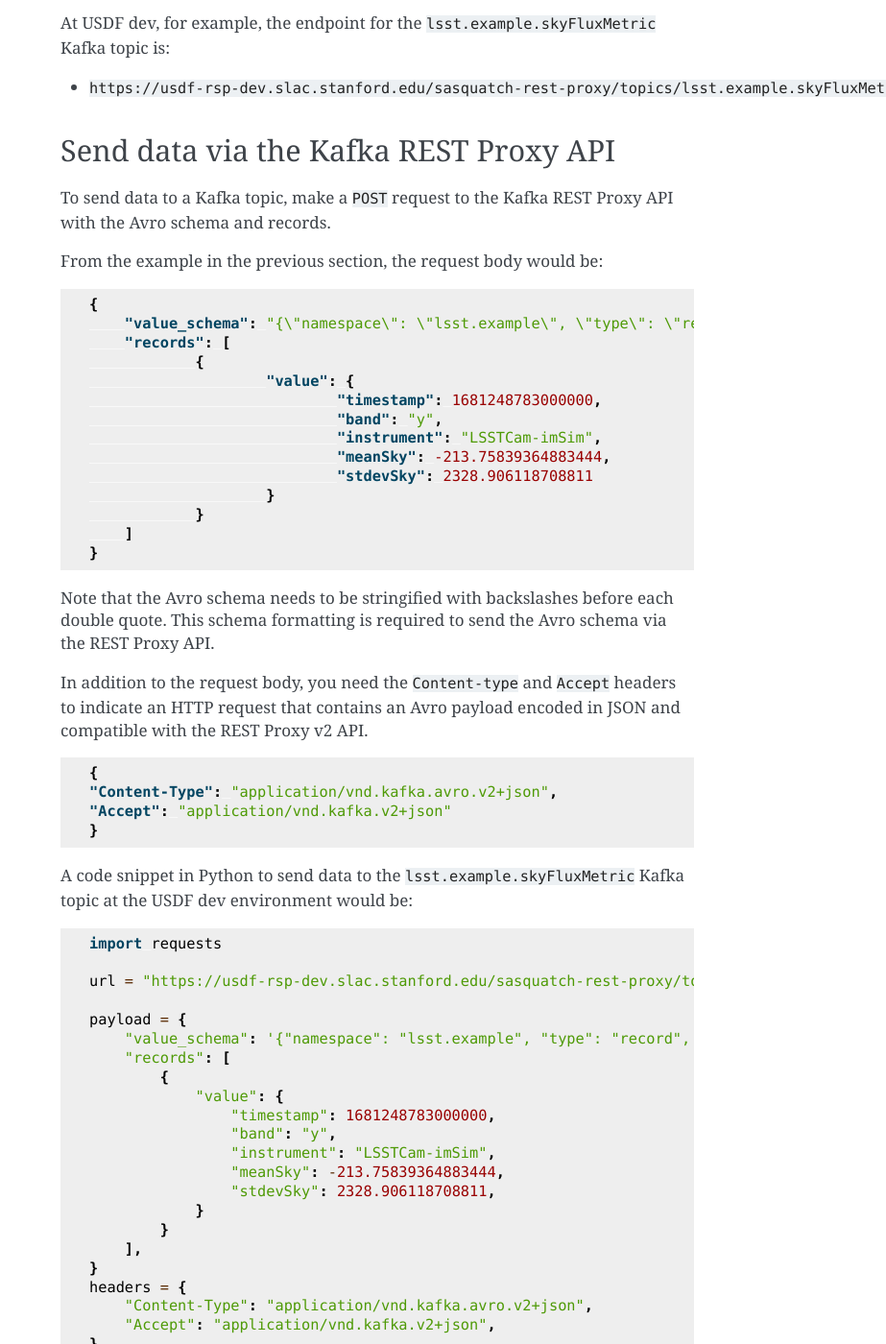
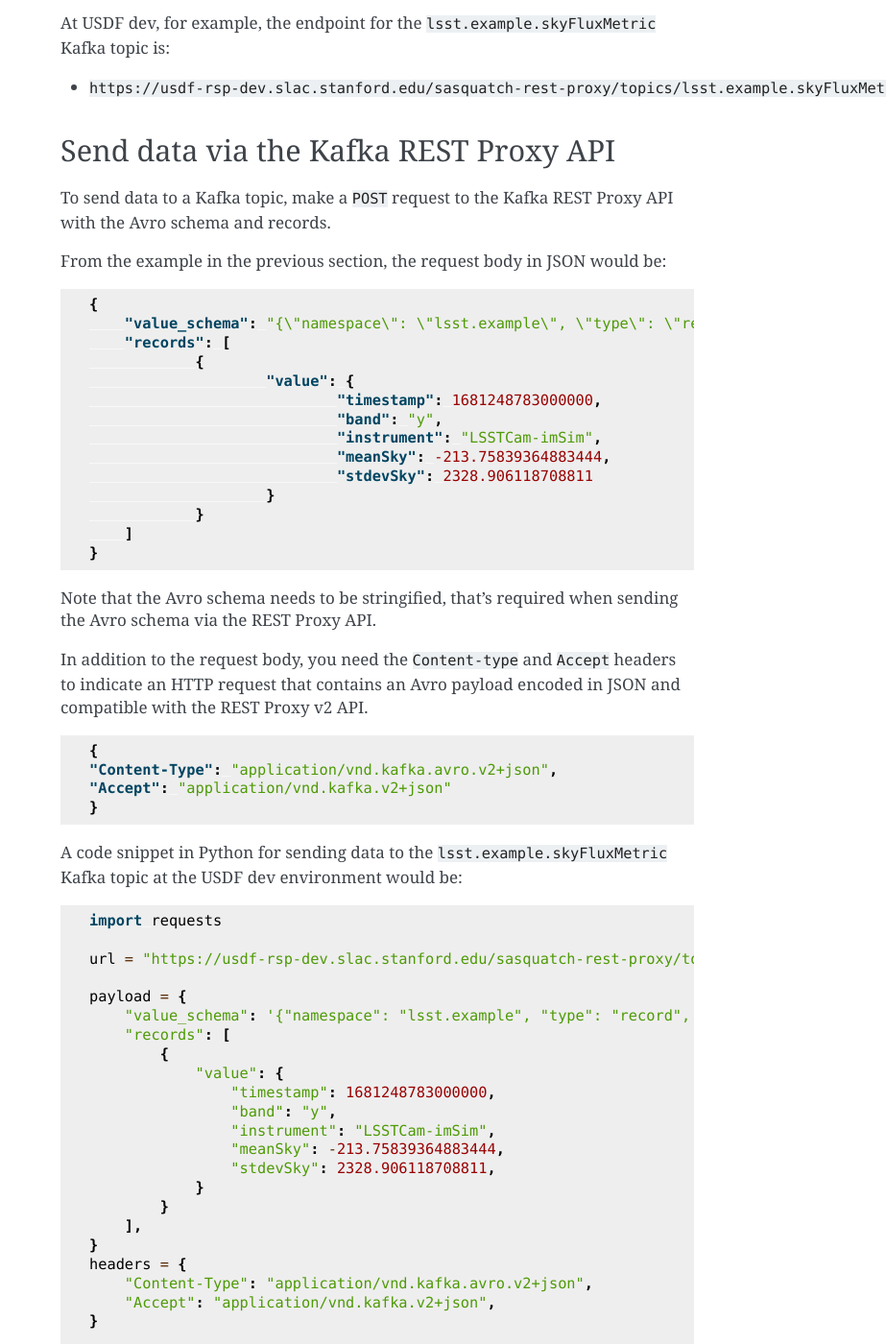
Before and after one commit to lsst-sqre/sasquatch, a Sphinx documentation site: the page built from docs/user-guide/restproxy.rst, in a window 1280 px wide and 1400 px high, scrolled down 511 px. Shown: the whole window at 96% size, without its empty margins (357-1280 px from the left). Built offline with Sphinx 7.4.7, drawn with Linux system fonts in a browser that asks for light colours.

Commit message:
Improve REST Proxy description

```diff
--- a/docs/user-guide/restproxy.rst
+++ b/docs/user-guide/restproxy.rst
@@ -30,7 +30,7 @@
 
 To send data to a Kafka topic, make a ``POST`` request to the Kafka REST Proxy API with the Avro schema and records.
 
-From the example in the previous section, the request body would be:
+From the example in the previous section, the request body in JSON would be:
 
 .. code:: json
 
@@ -49,8 +49,7 @@
 	]
     }
 
-Note that the Avro schema needs to be stringified with backslashes before each double quote.
-This schema formatting is required to send the Avro schema via the REST Proxy API.
+Note that the Avro schema needs to be stringified, that's required when sending the Avro schema via the REST Proxy API.
 
 In addition to the request body, you need the ``Content-type`` and ``Accept`` headers to indicate an HTTP request that contains an Avro payload encoded in JSON and compatible with the REST Proxy v2 API.
 
@@ -62,7 +61,7 @@
     }
 
 
-A code snippet in Python to send data to the ``lsst.example.skyFluxMetric`` Kafka topic at the USDF dev environment would be:
+A code snippet in Python for sending data to the ``lsst.example.skyFluxMetric`` Kafka topic at the USDF dev environment would be:
 
 .. code:: Python
 
```
